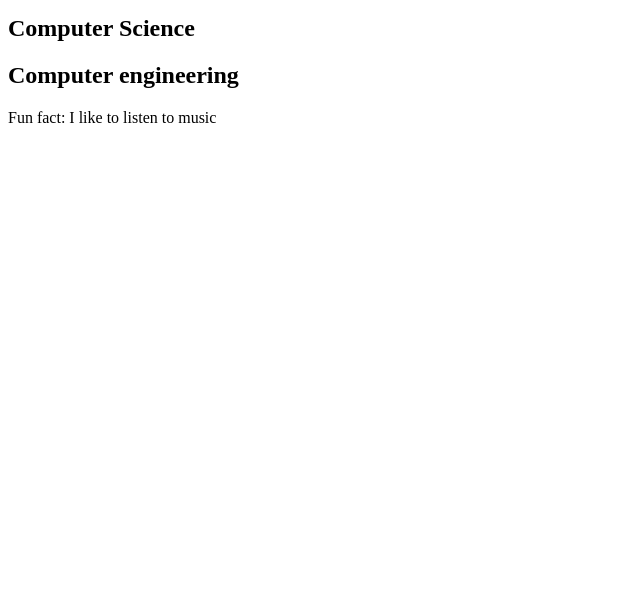
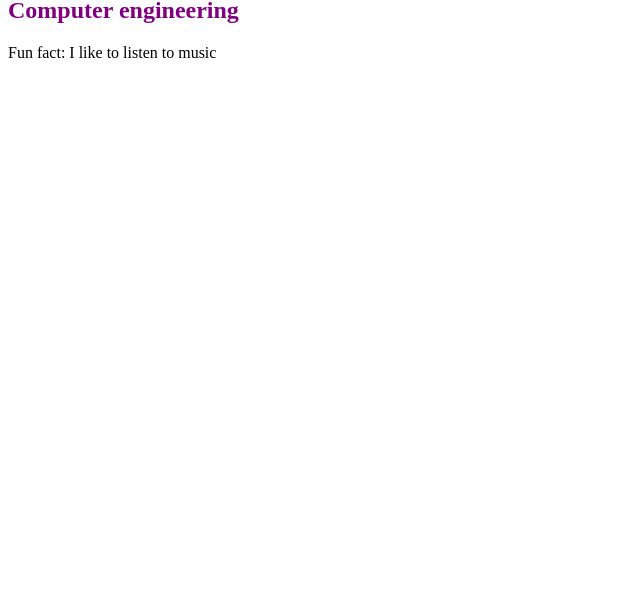
Before and after one commit to UTRGV-CS-1101/web-site-blu56bot, a plain HTML site: page index.html in a window 1280 px wide. Shown: the part 208-800 px from the top of the page, without its empty margins (0-640 px from the left). Drawn offline with Linux system fonts and the light colour scheme.

Commit message:
progress

```diff
--- a/index.html
+++ b/index.html
@@ -1,5 +1,5 @@
 <head>
-    <link href="styles.css" rel=""stylesheet"
+    <link href="styles.css" rel="stylesheet" />
     <title>About Bri:</title>
 </head>
 <body>
```
